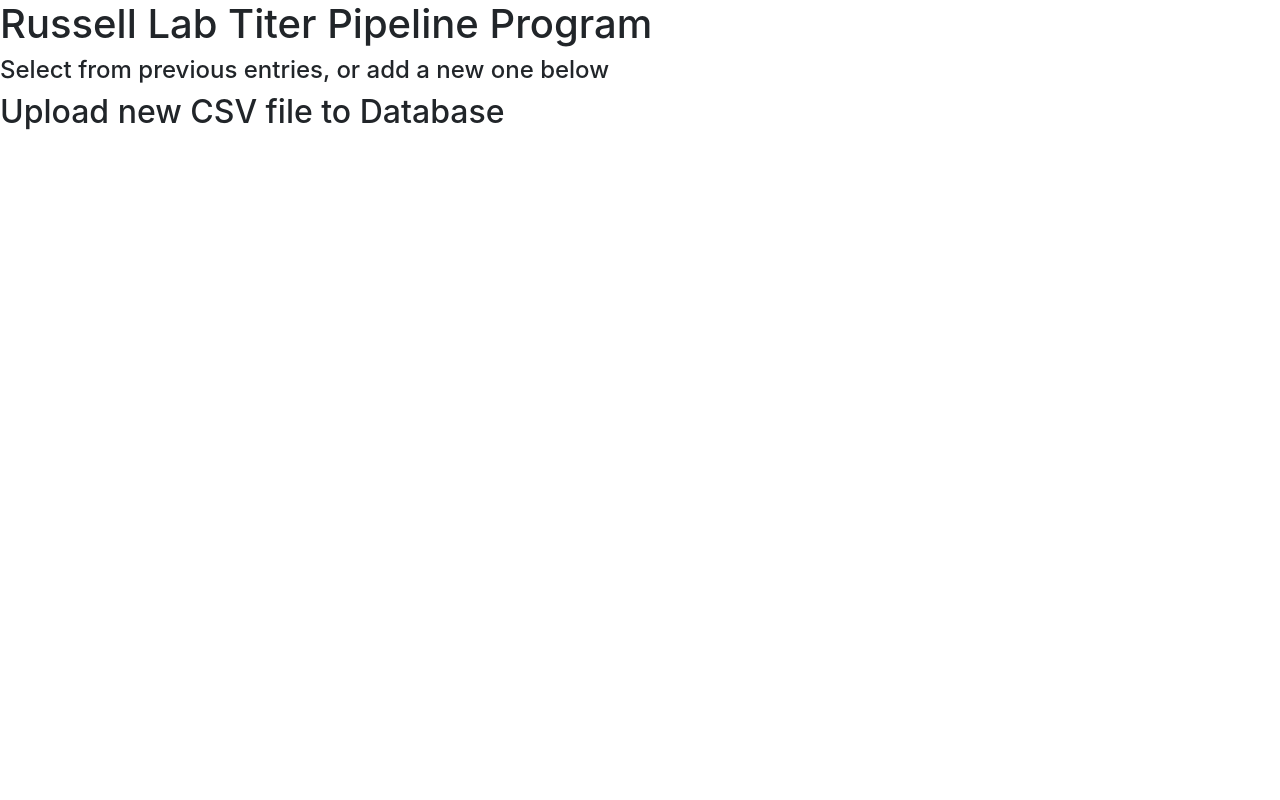
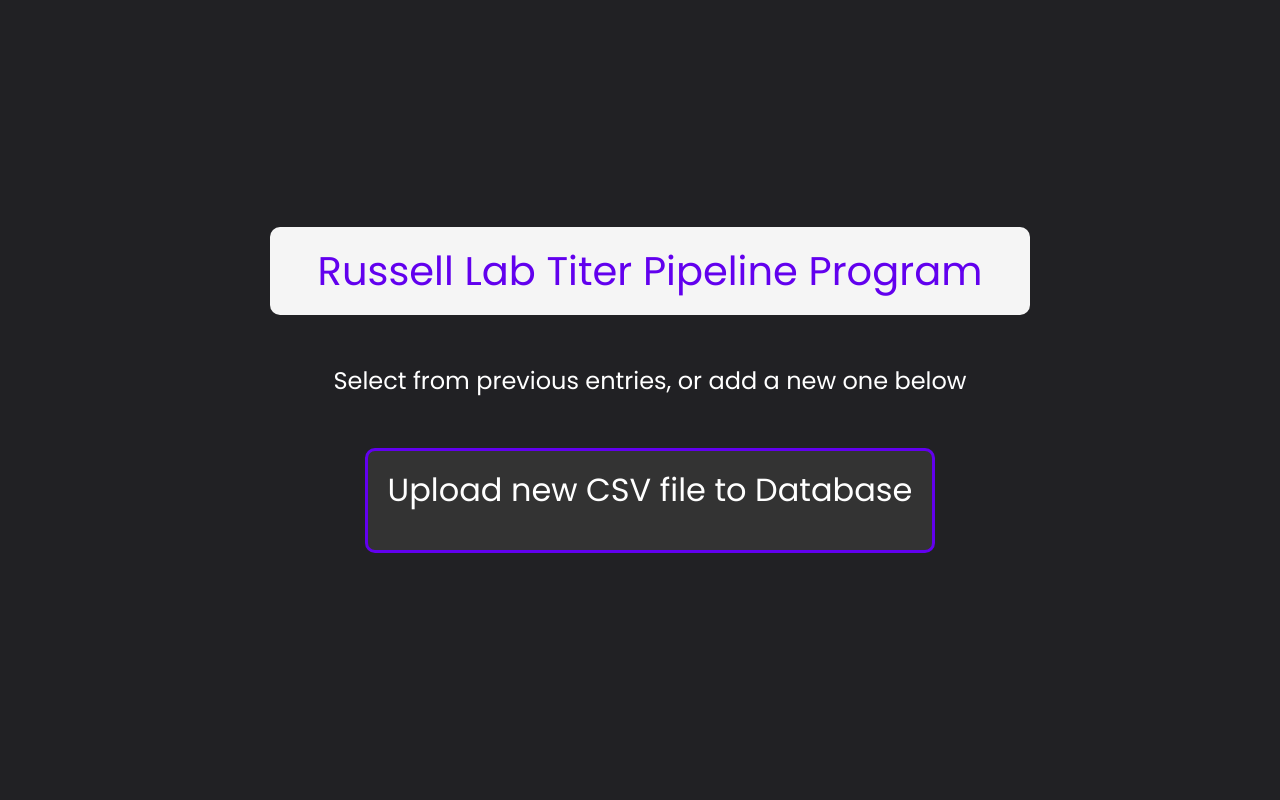
Before and after one commit to lukesylvester99/titerDjango, a Django app: page / in a window 1280 px wide. Run offline with Django 5.2, Linux system fonts and the light colour scheme; some libraries are stand-ins or nearby versions.

Commit message:
connected css style sheet to front end.

```diff
--- a/titerpipeline/main/templates/base.html
+++ b/titerpipeline/main/templates/base.html
@@ -1,3 +1,5 @@
+{% load static %}
+
 <!DOCTYPE html>
 <html lang="='en">
 
@@ -11,7 +13,7 @@
     <link rel="stylesheet" href="https://stackpath.bootstrapcdn.com/font-awesome/4.7.0/css/font-awesome.min.css"
         crossorigin="anonymous" />
     <link href="https://fonts.googleapis.com/css2?family=Poppins:wght@300&display=swap" rel="stylesheet">
-    {% load static %}
+
     <link rel="stylesheet" href="{% static 'style.css' %}">
     <title>Titer Pipeline Web App</title>
 </head>
--- /dev/null
+++ b/titerpipeline/static/style.css
@@ -0,0 +1,249 @@
+@import url("https://fonts.googleapis.com/css2?family=Poppins&display=swap"); /* importing the poppins font /*
+
+
+/* setting style for whole website */
+body {
+    background-color: #212124;
+    margin-left: 20px;
+    font-family: "Poppins", sans-serif;
+    color: white;
+    box-sizing: border-box;
+}
+
+/* setting style for Home Page */
+.welcome{
+    display:flex;
+    flex-direction: column;
+    align-items: center;
+    justify-content: center;
+    gap: 2rem;
+    text-align: center;
+    margin: auto;
+    min-height: 100vh;
+    max-width: 800px;
+    padding: 20px;
+}
+
+.welcome_message_background {
+    width: 100%;
+    background-color: #F5F5F5;
+    border: none;
+    border-radius: 10px;
+    display: flex;
+    justify-content: center;
+    align-items: center;
+    padding: 20px;
+    box-sizing: border-box;
+}
+
+#welcome_message {
+    margin: 0;
+    color: #6200EE;
+    font-size: 2.5em;
+    text-align: center;
+}
+
+
+#welcome_message2{
+    margin-top: 20px;
+    margin-bottom: 0px;
+}
+
+.select_runs_form{
+    display: flex;
+    flex-direction: row;
+}
+
+.form_submit{
+    align-self: flex-end;
+    margin-left: 20px;
+}
+
+#submit_btn{
+    padding: 0.5em 1em;
+    border: none;
+    border-radius: 6px;
+    background-color: #6200EE;
+    color: white;
+    font-size: 1em;
+    cursor: pointer;
+    transition: background-color 0.3s, transform 0.2s;
+    outline: none;
+}
+
+#submit_btn:hover {
+    background-color: #5300d2;
+    transform: scale(1.05);
+}
+
+.runs{
+    width: 700px;
+    border-radius: 20px;
+    border: 3px solid #6200EE;
+    background: #F5F5F5;
+    border-radius: 7px;
+    outline: none;
+    left: 50px;
+    overflow: hidden;
+    max-height: 400px;
+    overflow-y: scroll;
+    align-self: center;
+    margin-top: 0;
+    margin-left: 40px;
+}
+
+
+
+.runs_list{
+    padding: 0;
+    padding-left: 10px;
+    margin: 0;
+}
+
+
+.runs_list .item {
+    height: 50px;
+    list-style: none;
+    cursor: pointer;
+    color: #6200EE;
+    transition: 0.3s;
+    padding: 0 15px;
+    margin-top: 5px;
+    margin-bottom: 5px;
+    border-radius: 10px;
+    justify-content: space-between;
+    font-weight: bold;
+    text-align: left;
+    display: flex;
+    align-items: center;
+
+}
+
+
+.runs_list .item:hover{
+    background-color: #6200EE;
+    color:white;
+    transform: scale(1.02);
+}
+
+.upload_csv{
+    text-align: center;
+    background-color: #333;
+    padding: 20px;
+    border-radius: 10px;
+    margin-top: 20px;
+    border: 3px solid #6200EE;
+    margin-bottom: 20px;
+}
+
+#upload_csv_message{
+    margin-bottom: 20px;
+    margin-top: 0;
+}
+
+/* Styling the CSV upload form*/
+.form-container {
+    display: flex;
+    justify-content: center;
+    align-items: center;
+    gap: 1em;
+    margin: 1em 0;
+}
+
+.file-input {
+    display: none; /* Hide the default file input btn bc it looks ugly */
+}
+
+/* Style the custom "Choose File" button rather than the default one */
+.custom-file-upload {
+    padding: 0.5em 1em;
+    border: none;
+    border-radius: 6px;
+    background-color: #6200EE;
+    color: white;
+    font-size: 1em;
+    cursor: pointer;
+    transition: background-color 0.3s, transform 0.2s;
+    display: inline-block; /* Inline block to avoid full-width appearance */
+    margin-bottom: 0;
+}
+
+#file-name{
+    margin-right: 35px;
+    margin-left: 8px;
+}
+
+.custom-file-upload:hover {
+    background-color: #5300d2;
+    transform: scale(1.05);
+}
+
+.submit-button {
+    padding: .5em 1.5em;
+    border: none;
+    border-radius: 6px;
+    background-color: #6200EE;
+    color: white;
+    font-size: 1em;
+    cursor: pointer;
+    transition: background-color 0.3s, transform 0.2s;
+    margin-top: 1em;
+}
+
+.submit-button:hover {
+    background-color: #5300d2;
+    transform: scale(1.05);
+}
+
+/* styling for open_run page */
+.percent_mapped{
+    display:flex;
+    flex-direction: column;
+    align-items: center;
+    justify-content: center;
+    gap: 2rem;
+    text-align: center;
+    margin: auto;
+    padding: 25px;
+}
+
+.metadata{
+    display:flex;
+    flex-direction: column;
+    align-items: center;
+    justify-content: center;
+    gap: 2rem;
+    text-align: center;
+    margin: auto;
+    padding: 35px;
+}
+
+table {
+    width: 80%;
+    margin: 30px auto;
+    border-collapse: collapse;
+    background-color: #ECF2FF;
+    border-radius: 10px;
+    overflow: hidden;
+    box-shadow: 0 4px 8px rgba(0, 0, 0, 0.1);
+}
+
+table thead th {
+    background-color: #6200EE;
+    color: white;
+    padding: 15px;
+    text-align: left;
+    font-weight: bold;
+    font-size: 1.1em;
+}
+
+table tbody td {
+    padding: 12px;
+    border-bottom: 1px solid #ddd;
+    color: #333;
+    font-size: 1em;
+}
+
+table tbody tr:nth-child(even) {
+    background-color: #f5f5f5;
+}
--- a/titerpipeline/titerpipeline/settings.py
+++ b/titerpipeline/titerpipeline/settings.py
@@ -118,7 +118,9 @@
 
 STATIC_URL = 'static/'
 
+
 # Default primary key field type
 # https://docs.djangoproject.com/en/5.1/ref/settings/#default-auto-field
 
 DEFAULT_AUTO_FIELD = 'django.db.models.BigAutoField'
+STATICFILES_DIRS = [BASE_DIR/ "static"]
```
Also changed, not shown: titerpipeline/main/static/style.css (deleted).
